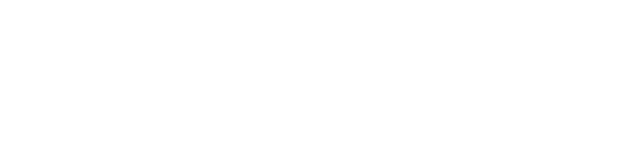
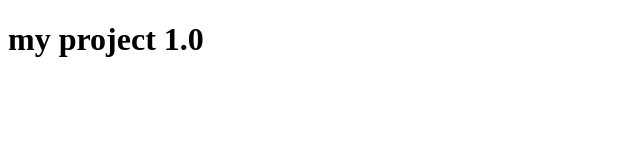
Before and after one commit to Lessa-github/my-project, a plain HTML site: page index.html in a window 1280 px wide. Shown: the whole page, without its empty margins (0-640 px from the left). Drawn offline with Linux system fonts and the light colour scheme.

Commit message:
fix header formatting in index.html

```diff
--- a/index.html
+++ b/index.html
@@ -6,6 +6,8 @@
     <title>Document</title>
 </head>
 <body>
+    <h1>my project 1.0
 
+    </h1>
 </body>
 </html>
```
